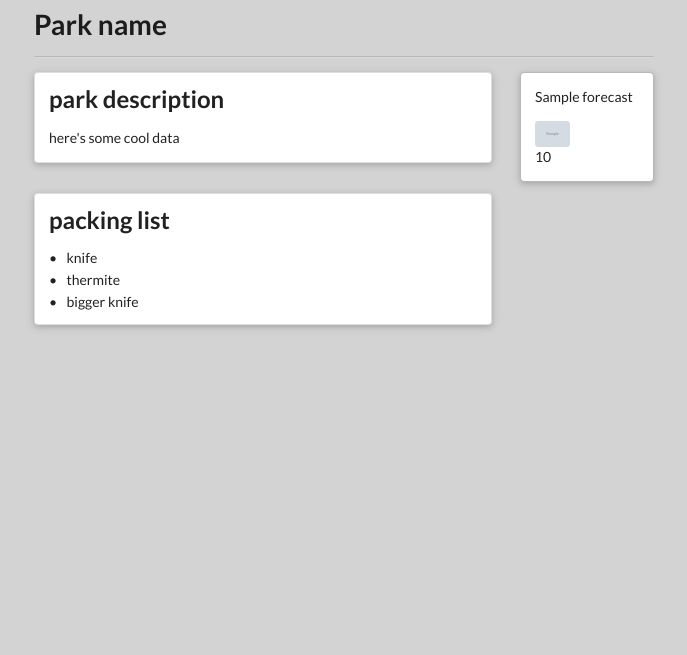
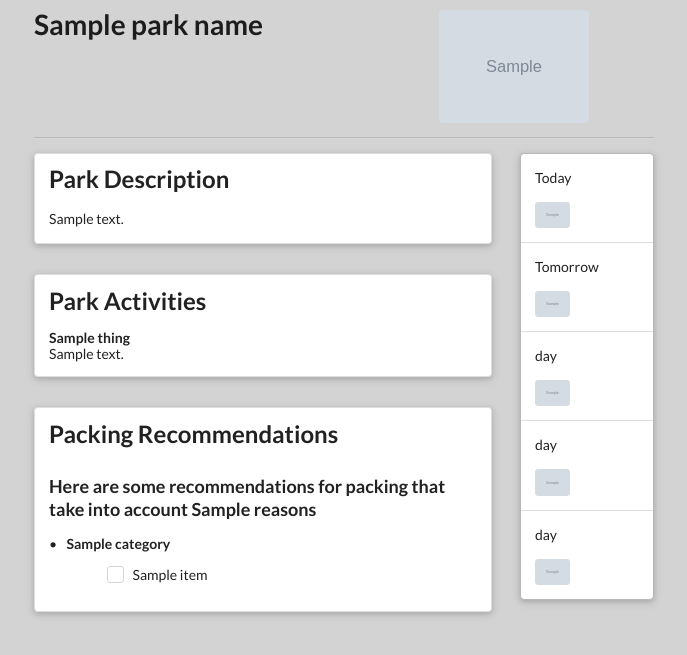
Before and after one commit to ruizr15/basecamp, a Flask app: template app/templates/display.html in a window 1280 px wide. Shown: the top 655 px of the page, without its empty margins (296-983 px from the left). Run offline with Flask 2, Linux system fonts and the light colour scheme; the template is opened without the code that fills it: most values are stand-ins (such as "Sample title", 1, 10 or a date in 2020); grey boxes marked "Sample" are stand-in pictures.

Commit message:
syncing main changes to display

```diff
--- a/app/templates/display.html
+++ b/app/templates/display.html
@@ -10,8 +10,8 @@
 
 <body>
     <div class="ui grid">
-        <div class="ten wide column"><h1 class="ui header">Park name</h1></div>
-        <div class="six wide column"><img class="ui small rounded image"></div>
+        <div class="ten wide column"><h1 class="ui header">{{parkName}}</h1></div>
+        <div class="six wide column"><img class="ui small rounded image" src={{imgsrc}}></div>
     </div>
 
     <div class="ui divider"></div>
@@ -19,36 +19,78 @@
 <div class="ui grid">
     <div class="twelve wide column">
         <div class="ui raised segment">
-                <h2 class="ui header">park description</h2>
-                <p>here's some cool data</p>
+            <h2 class="ui header">Park Description</h2>
+            <p>{{parkDescription}}</p>
         </div>
         <div class="ui hidden divider"></div>
         <div class="ui raised segment">
-                <h2 class="ui header">packing list</h2>
+            <h2 class="ui header">Park Activities</h2>
+            {% if thingstodo[0] == "No activities listed at this location" %}
+            <div class="header">No activities listed at this location :(</div>
+            {% else %}
+            <div class="ui list">
+                <!-- make an item in a list for every thing to do -->
+                {% for thing in thingstodo %}
+                <div class="item">
+                    <div class="header">{{thing['title']}}</div>
+                    {{thing['shortDescription']}}
+                </div>
+                {% endfor %}
+            </div>
+            {% endif %}
+        </div>
+        <div class="ui hidden divider"></div>
+        <div class="ui raised segment">
+            <h2 class="ui header">Packing Recommendations</h2>
+            <h3 class="ui header">Here are some recommendations for packing that take into account {{reasons}}</h3>
             <div class="ui bulleted list">
-                    <div class="item">knife</div>
-                    <div class="item">thermite</div>
-                    <div class="item">bigger knife</div>
+                {% for category in packingList %}
+                <div class="item">
+                    <div class="header">{{category}}</div>
+                    <ul>
+                        {% for item in packingList[category] %}
+                        <li style="list-style-type: none;">
+                        <div class="ui checkbox">
+                            <input type="checkbox">
+                                <label>{{item}}</label>
+                            </div>
+                        </li>
+                        {% endfor%}
+                    </ul>
+                </div>
+                {% endfor %}
             </div>
         </div>
     </div>
     <div class="four wide column">
         <div class="ui raised fluid segments">
-                {% for forecast in forecasts %}
             <div class="ui segment">
-                    <p>{{forecasts[forecast]["name"]}}</p>
-                    <img class="ui mini rounded image" src={{forecasts[forecast]["iconUrl"]}}>
-                    <p>{{forecasts[forecast]["temperature"] | string() }}</p>
+                <p>Today</p>
+                <img class="ui mini rounded image" src={{icon_urls[0]}}>
             </div>
-                {% endfor %}
+            <div class="ui segment">
+                <p>Tomorrow</p>
+                <img class="ui mini rounded image" src={{icon_urls[1]}}>
+            </div>
+            <div class="ui segment">
+                <p>day</p>
+                <img class="ui mini rounded image" src={{icon_urls[2]}}>
+            </div>
+            <div class="ui segment">
+                <p>day</p>
+                <img class="ui mini rounded image" src={{icon_urls[3]}}>
+            </div>
+            <div class="ui segment">
+                <p>day</p>
+                <img class="ui mini rounded image" src={{icon_urls[4]}}>
+            </div>
         </div>
     </div>
 </div>
 
+
+
+
 <script src="https://cdn.jsdelivr.net/npm/semantic-ui@2.4.2/dist/semantic.min.js"></script>
-    <!-- <h1></h1>
-    <p></p>
-    <h2>Recommended Packing List</h2>
-    <p></p> -->
 
 </body></html>
```
Lines whose indentation alone changed are shown as unchanged.
